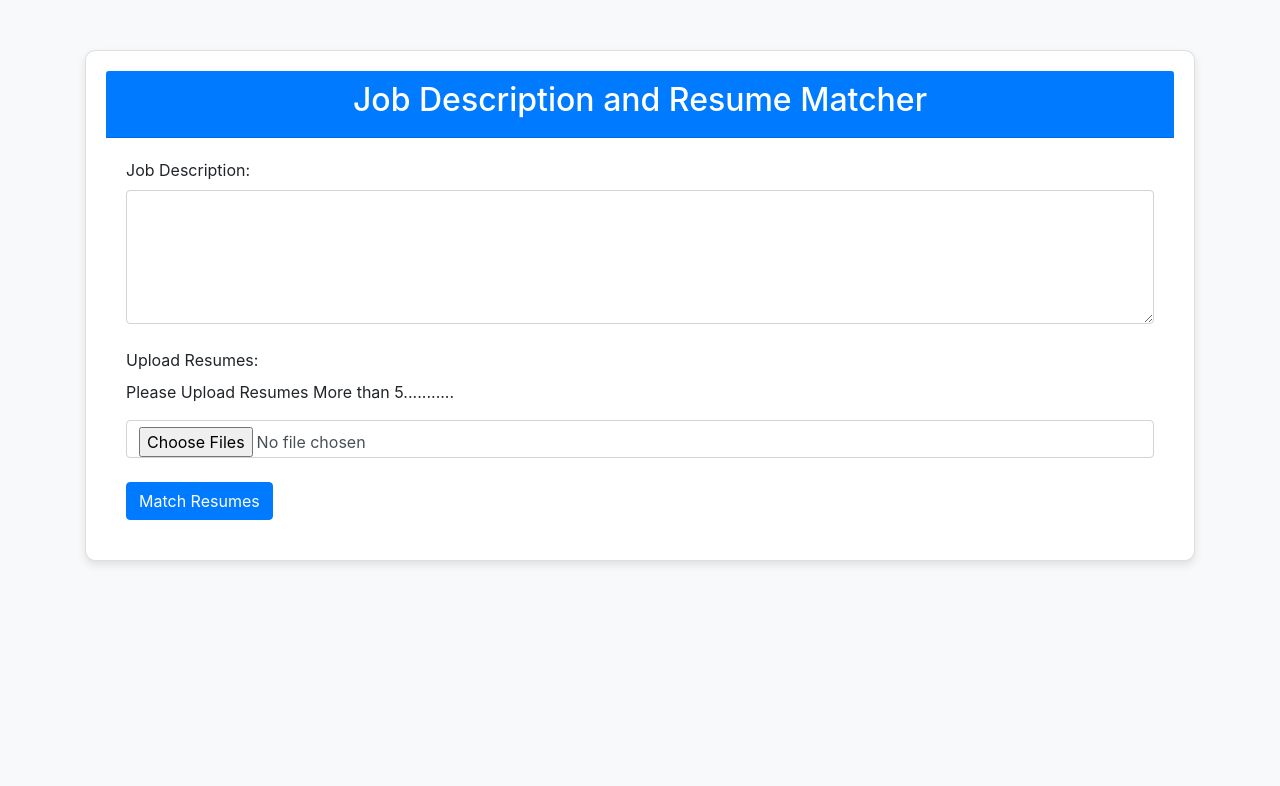
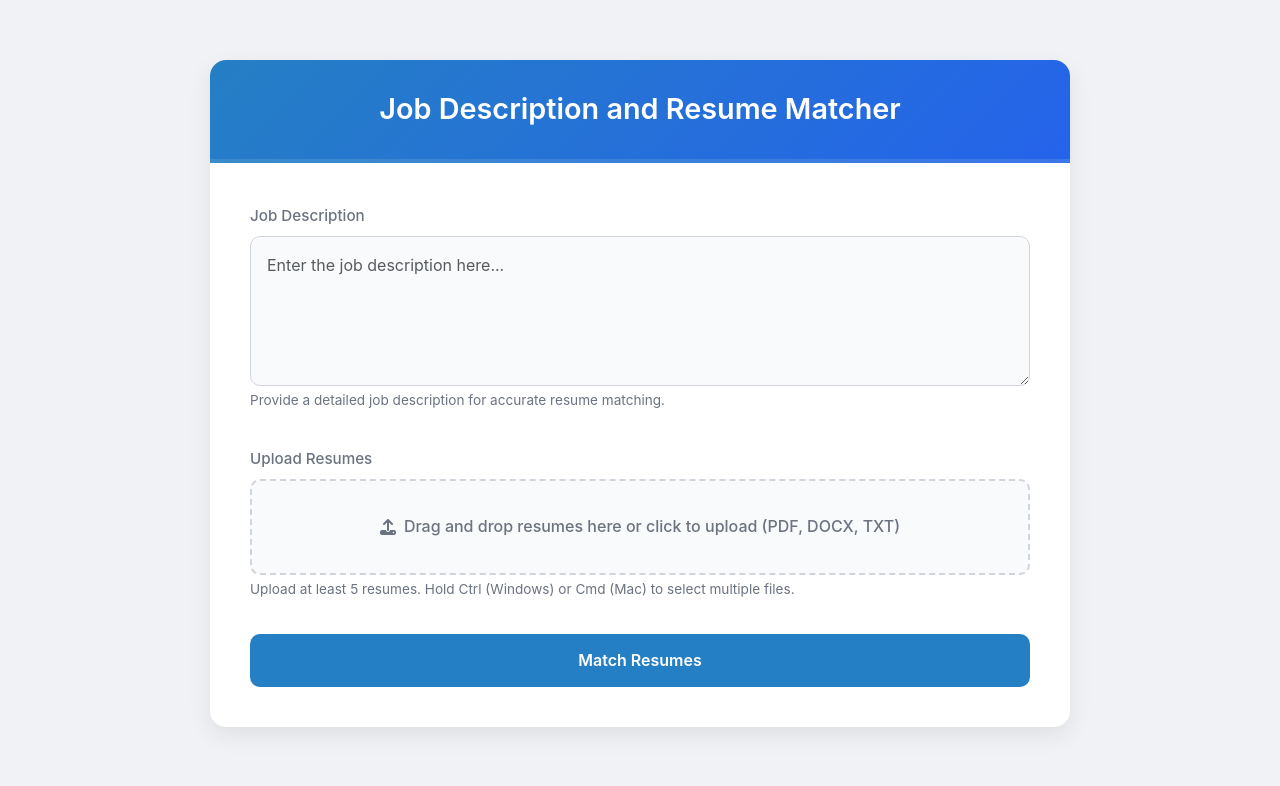
Before and after one commit to punitkumar4871/Resume_interview_matcher, a Flask app: page / in a window 1280 px wide. Shown: the top 786 px of the page. Run offline with Flask 3, Linux system fonts and the light colour scheme; some libraries are stand-ins or nearby versions.

Commit message:
Update home.html

```diff
--- a/templates/home.html
+++ b/templates/home.html
@@ -4,55 +4,214 @@
     <meta charset="UTF-8">
     <meta name="viewport" content="width=device-width, initial-scale=1.0">
     <title>Resume Matcher</title>
-    <link rel="stylesheet" href="https://maxcdn.bootstrapcdn.com/bootstrap/4.5.2/css/bootstrap.min.css">
+    <link rel="stylesheet" href="https://cdn.jsdelivr.net/npm/bootstrap@5.3.3/dist/css/bootstrap.min.css" integrity="sha384-QWTKZyjpPEjISv5WaRU9OFeRpok6YctnYmDr5pNlyT2bRjXh0JMhjY6hW+ALEwIH" crossorigin="anonymous">
+    <link rel="stylesheet" href="https://cdnjs.cloudflare.com/ajax/libs/font-awesome/6.5.1/css/all.min.css" integrity="sha512-DTOQO9RWCH3ppGqcWaEA1BIZOC6xxalwEsw9c2QQeAIftl+Vegovlnee1c9QX4TctnWMn13TZye+giMm8e2LwA==" crossorigin="anonymous">
     <style>
+        :root {
+            --primary-color: #257fc4;
+            --secondary-color: #6b7280;
+            --background-color: #f0f2f5;
+            --card-bg: #ffffff;
+            --shadow: 0 8px 24px rgba(0, 0, 0, 0.08);
+            --transition: all 0.3s cubic-bezier(0.4, 0, 0.2, 1);
+        }
+
         body {
-            background-color: #f8f9fa;
+            background-color: var(--background-color);
+            font-family: 'Inter', -apple-system, BlinkMacSystemFont, sans-serif;
+            line-height: 1.7;
+            color: #1f2937;
         }
+
         .container {
-            margin-top: 50px;
+            max-width: 900px;
+            margin: 60px auto;
+            padding: 0 20px;
         }
+
         .card {
-            padding: 20px;
+            background: var(--card-bg);
+            border: none;
+            border-radius: 16px;
+            box-shadow: var(--shadow);
+            overflow: hidden;
+            transition: var(--transition);
+        }
+
+        .card-header {
+            background: linear-gradient(135deg, var(--primary-color), #2563eb);
+            color: white;
+            padding: 2rem;
+            text-align: center;
+            border-bottom: 4px solid rgba(255, 255, 255, 0.1);
+        }
+
+        .card-header h2 {
+            margin: 0;
+            font-size: 1.8rem;
+            font-weight: 600;
+        }
+
+        .card-body {
+            padding: 2.5rem;
+        }
+
+        .form-group {
+            margin-bottom: 2rem;
+            position: relative;
+        }
+
+        .form-label {
+            font-weight: 500;
+            color: var(--secondary-color);
+            font-size: 0.95rem;
+            margin-bottom: 0.5rem;
+            display: block;
+        }
+
+        .form-control {
             border-radius: 10px;
-            box-shadow: 0 4px 8px rgba(0,0,0,0.1);
+            border: 1px solid #d1d5db;
+            padding: 0.75rem 1rem;
+            transition: var(--transition);
+            background-color: #f9fafb;
         }
-        .card-header {
-            background-color: #007bff;
-            color: white;
-            border-radius: 10px 10px 0 0;
-            padding: 10px 20px;
+
+        .form-control:focus {
+            border-color: var(--primary-color);
+            box-shadow: 0 0 0 4px rgba(59, 130, 246, 0.1);
+            background-color: white;
         }
-        .card-body {
-            padding: 20px;
+
+        textarea.form-control {
+            resize: vertical;
+            min-height: 140px;
+            padding-top: 1rem;
         }
-        .form-group {
-            margin-bottom: 1.5rem;
+
+        .file-input-wrapper {
+            position: relative;
+            padding: 2rem;
+            border: 2px dashed #d1d5db;
+            border-radius: 10px;
+            text-align: center;
+            background-color: #f9fafb;
+            transition: var(--transition);
+        }
+
+        .file-input-wrapper:hover {
+            border-color: var(--primary-color);
+            background-color: #f0f7ff;
+        }
+
+        .file-input-wrapper input {
+            opacity: 0;
+            position: absolute;
+            top: 0;
+            left: 0;
+            width: 100%;
+            height: 100%;
+            cursor: pointer;
+        }
+
+        .file-input-label {
+            display: flex;
+            align-items: center;
+            justify-content: center;
+            gap: 0.5rem;
+            color: var(--secondary-color);
+            font-weight: 500;
+        }
+
+        .btn-primary {
+            background: var(--primary-color);
+            border: none;
+            border-radius: 10px;
+            padding: 0.9rem 2rem;
+            font-weight: 600;
+            font-size: 1rem;
+            width: 100%;
+            transition: var(--transition);
+        }
+
+        .btn-primary:hover {
+            background: #2563eb;
+            transform: translateY(-2px);
+            box-shadow: 0 4px 12px rgba(59, 130, 246, 0.3);
+        }
+
+        .alert {
+            border-radius: 10px;
+            margin-top: 2.5rem;
+            background-color: #e0f2fe;
+            color: #1e40af;
+            padding: 1.5rem;
+        }
+
+        .alert ul {
+            margin-bottom: 0;
+            padding-left: 1.5rem;
+        }
+
+        .alert li {
+            margin-bottom: 0.5rem;
+            font-size: 0.95rem;
+        }
+
+        .form-text {
+            font-size: 0.85rem;
+            color: #6b7280;
+            margin-top: 0.5rem;
+        }
+
+        @media (max-width: 576px) {
+            .container {
+                margin: 30px auto;
+                padding: 0 15px;
+            }
+
+            .card-header {
+                padding: 1.5rem;
+            }
+
+            .card-body {
+                padding: 1.75rem;
+            }
+
+            .card-header h2 {
+                font-size: 1.5rem;
+            }
         }
     </style>
 </head>
 <body>
     <div class="container">
         <div class="card">
-            <div class="card-header text-center">
+            <div class="card-header">
                 <h2>Job Description and Resume Matcher</h2>
             </div>
             <div class="card-body">
-                <form method="POST" action="/matcher" enctype="multipart/form-data">
+                <form method Post="/matcher" action="/matcher" enctype="multipart/form-data">
                     <div class="form-group">
-                        <label for="job_description">Job Description:</label>
-                        <textarea class="form-control" id="job_description" name="job_description" rows="5" required></textarea>
+                        <label for="job_description" class="form-label">Job Description</label>
+                        <textarea class="form-control" id="job_description" name="job_description" rows="5" placeholder="Enter the job description here..." required aria-describedby="jobDescriptionHelp"></textarea>
+                        <small id="jobDescriptionHelp" class="form-text">Provide a detailed job description for accurate resume matching.</small>
                     </div>
                     <div class="form-group">
-                        <label for="resumes">Upload Resumes:</label>
-                        <p>Please Upload Resumes More than 5...........</p>
-                        <input type="file" class="form-control" id="resumes" name="resumes" multiple required accept=".pdf, .docx, .txt">
+                        <label for="resumes" class="form-label">Upload Resumes</label>
+                        <div class="file-input-wrapper">
+                            <input type="file" id="resumes" name="resumes" multiple required accept=".pdf,.docx,.txt" aria-describedby="resumesHelp">
+                            <span class="file-input-label">
+                                <i class="fas fa-upload"></i> Drag and drop resumes here or click to upload (PDF, DOCX, TXT)
+                            </span>
+                        </div>
+                        <small id="resumesHelp" class="form-text">Upload at least 5 resumes. Hold Ctrl (Windows) or Cmd (Mac) to select multiple files.</small>
                     </div>
                     <button type="submit" class="btn btn-primary">Match Resumes</button>
                 </form>
                 {% if message %}
-                    <div class="alert alert-info mt-4">
-                        <p>{{ message }}</p>
+                    <div class="alert" role="alert">
+                        <p class="mb-2">{{ message }}</p>
                         <ul>
                             {% for index in range(top_resumes|length) %}
                                 <li>{{ top_resumes[index] }} (Similarity Score: {{ similarity_scores[index] }})</li>
@@ -63,8 +222,18 @@
             </div>
         </div>
     </div>
-    <script src="https://code.jquery.com/jquery-3.5.1.slim.min.js"></script>
-    <script src="https://cdn.jsdelivr.net/npm/@popperjs/core@2.9.2/dist/umd/popper.min.js"></script>
-    <script src="https://maxcdn.bootstrapcdn.com/bootstrap/4.5.2/js/bootstrap.min.js"></script>
+    <script src="https://code.jquery.com/jquery-3.7.1.slim.min.js" integrity="sha256-kmHvs0B+OpCW5GVHUNjv9rOmY0IvSIRcf7zGUDTDQM8=" crossorigin="anonymous"></script>
+    <script src="https://cdn.jsdelivr.net/npm/@popperjs/core@2.11.8/dist/umd/popper.min.js" integrity="sha384-I7E8VVD/ismYTF4hNIPjVp/Zjvgyol6VFvRkX/vR+Vc4jQkC+hVqc2pM8ODewa9r" crossorigin="anonymous"></script>
+    <script src="https://cdn.jsdelivr.net/npm/bootstrap@5.3.3/dist/js/bootstrap.min.js" integrity="sha384-0pUGZvbkm6XF6gxjEnlmuGrJXVbNuzT9qBBavbLwCsOGabYfZo0T0to5eqruptLy" crossorigin="anonymous"></script>
+    <script>
+        document.getElementById('resumes').addEventListener('change', function(e) {
+            const fileInputLabel = document.querySelector('.file-input-label');
+            const fileCount = e.target.files.length;
+            fileInputLabel.innerHTML = fileCount > 0
+                ? `<i class="fas fa-file"></i> ${fileCount} file${fileCount > 1 ? 's' : ''} selected`
+
+                : `<i class="fas fa-upload"></i> Drag and drop resumes here or click to upload (PDF, DOCX, TXT)`;
+        });
+    </script>
 </body>
 </html>
```
